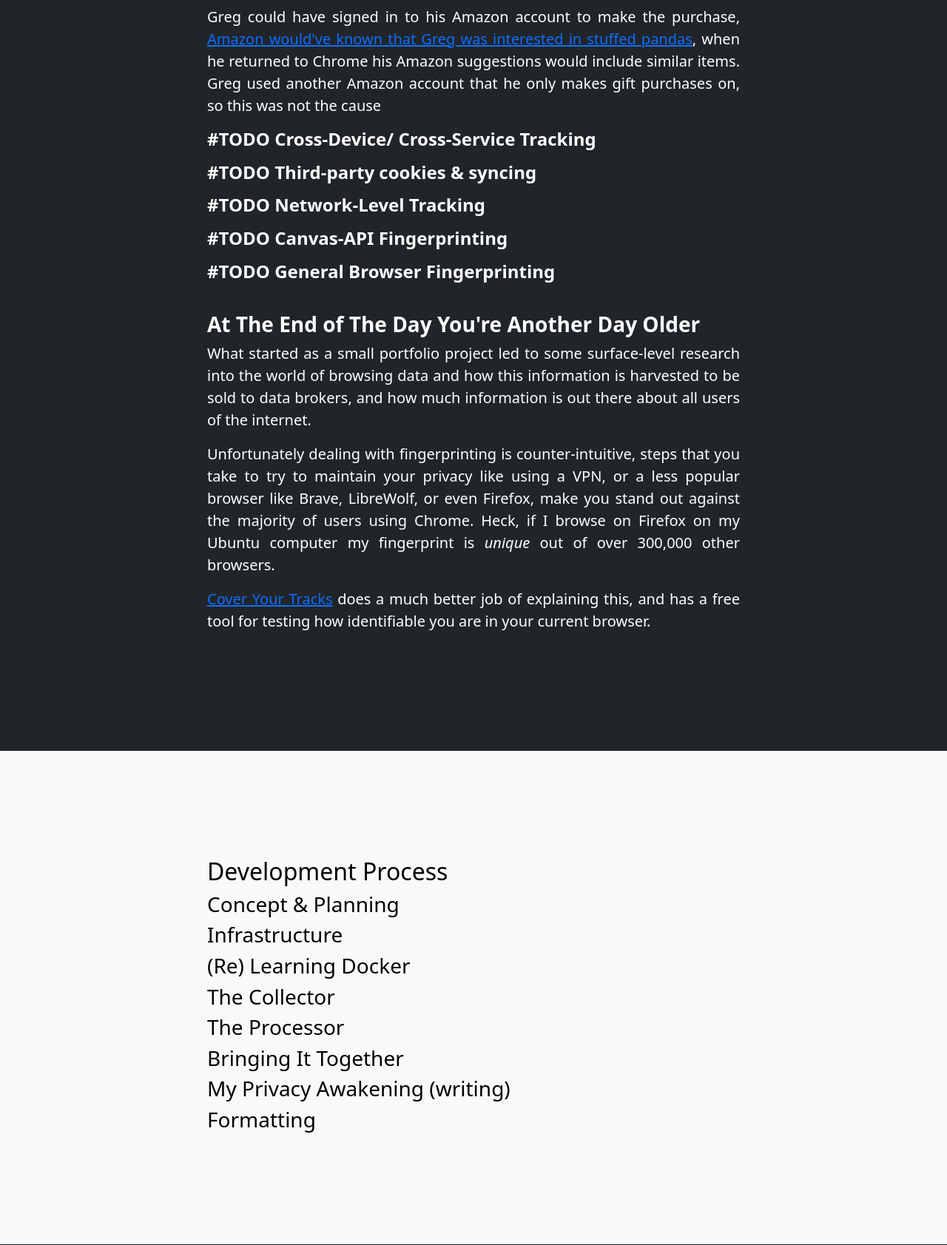
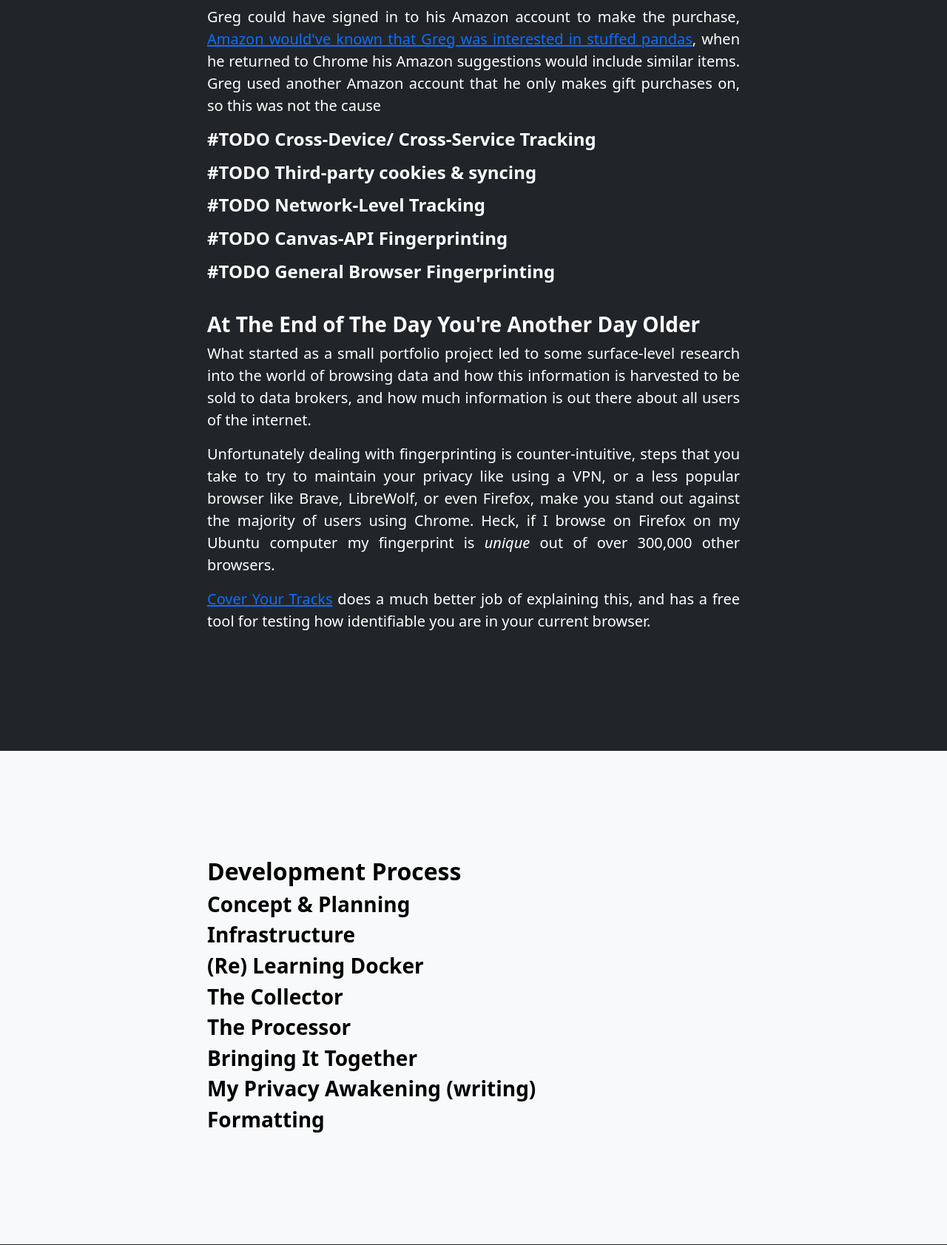
Before and after one commit to CPettifo/headers, a Flask app: template services/collector/templates/index.html in a window 1280 px wide. Shown: the part 2521-4204 px from the top of the page at 74% size. Run offline with Flask 3, Linux system fonts and the light colour scheme; the template is opened without the code that fills it: most values are stand-ins (such as "Sample title", 1, 10 or a date in 2020).

Commit message:
add bold

```diff
--- a/services/collector/templates/index.html
+++ b/services/collector/templates/index.html
@@ -49,12 +49,12 @@
             <div class="container px-4">
                 <div class="row gx-4 justify-content-center">
                     <div class="col-lg-8">
-                        <h2>About <em>you</em></h2>
+                        <h2 class="fw-bolder">About <em>you</em></h2>
                         <p class="lead">This is the information that all webpages on the web know about you</p>
                         <ul class="initialism">
                             <p>The agent was {{agent}}</p>
                             <p>The country was {{country}} {{country_flag}}</p>
-                            <p>The region is {{region}}</p>
+                            <p>The region was {{region}}</p>
                             <p>The city was {{city}}</p>
                             <p>Using VPN? {{vpn}}</p>
                             <p>Using proxy? {{proxy}}</p>
@@ -71,7 +71,7 @@
             <div class="container px-4">
                 <div class="row gx-4 justify-content-center">
                     <div class="col-lg-8">
-                        <h2>Browser Fingerprinting</h2>
+                        <h2 class="fw-bolder">Browser Fingerprinting</h2>
                         <div>
                             <br>
                             <h3 class="fw-bolder">Your Request Headers Tell a Story</h3>
@@ -161,22 +161,23 @@
             <div class="container px-4">
                 <div class="row gx-4 justify-content-center">
                     <div class="col-lg-8">
-                        <h2>Development Process</h2>
-                        <h3>Concept & Planning</h3>
+                        <h2 class="fw-bolder">Development Process</h2>
 
-                        <h3>Infrastructure</h3>
+                        <h3 class="fw-bolder">Concept & Planning</h3>
 
-                        <h3>(Re) Learning Docker</h3>
+                        <h3 class="fw-bolder">Infrastructure</h3>
 
-                        <h3>The Collector</h3>
+                        <h3 class="fw-bolder">(Re) Learning Docker</h3>
 
-                        <h3>The Processor</h3>
+                        <h3 class="fw-bolder">The Collector</h3>
 
-                        <h3>Bringing It Together</h3>
+                        <h3 class="fw-bolder">The Processor</h3>
 
-                        <h3>My Privacy Awakening (writing)</h3>
+                        <h3 class="fw-bolder">Bringing It Together</h3>
 
-                        <h3>Formatting</h3>
+                        <h3 class="fw-bolder">My Privacy Awakening (writing)</h3>
+
+                        <h3 class="fw-bolder">Formatting</h3>
                     </div>
                 </div>
             </div>
@@ -187,12 +188,7 @@
                 <div class="row gx-4 justify-content-center">
                     <div class="col-lg-8">
                         <h2>Technical Specs</h2>
-                        <p class="lead"></p>
-                        <p class="lead"></p>
-                        <p class="lead"></p>
-                        <p class="lead"></p>
-                        <p class="lead"></p>
-                        <p class="lead"></p>
+
                     </div>
                 </div>
             </div>
```
